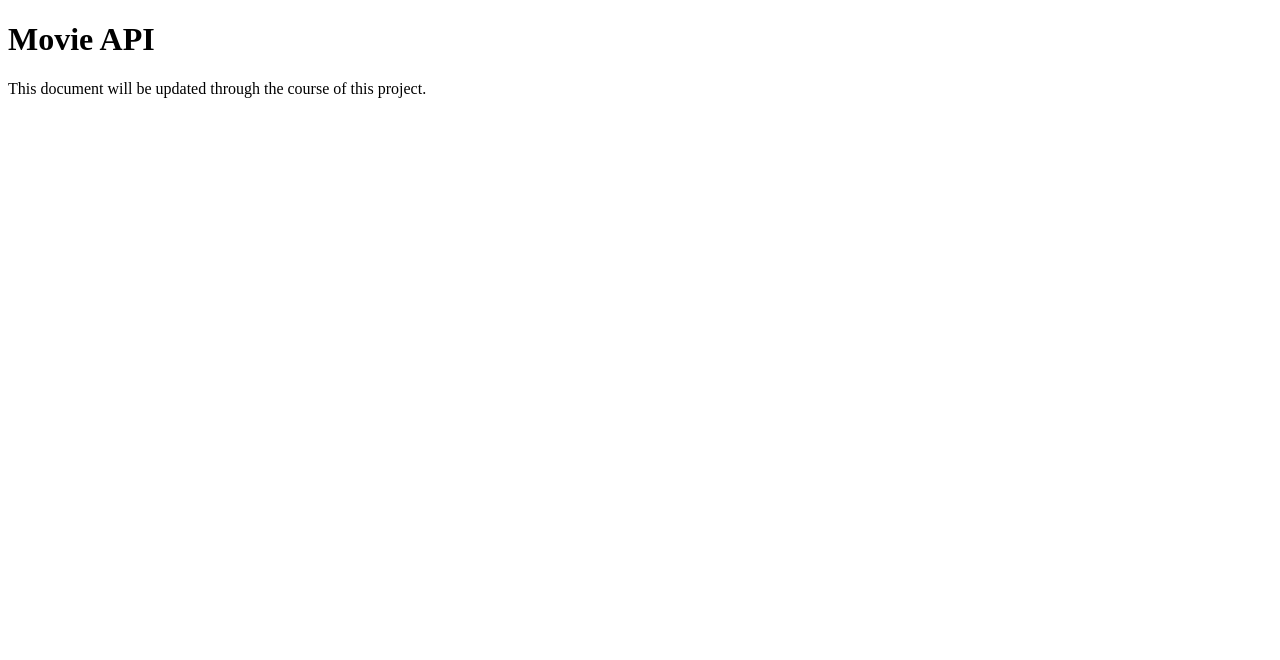
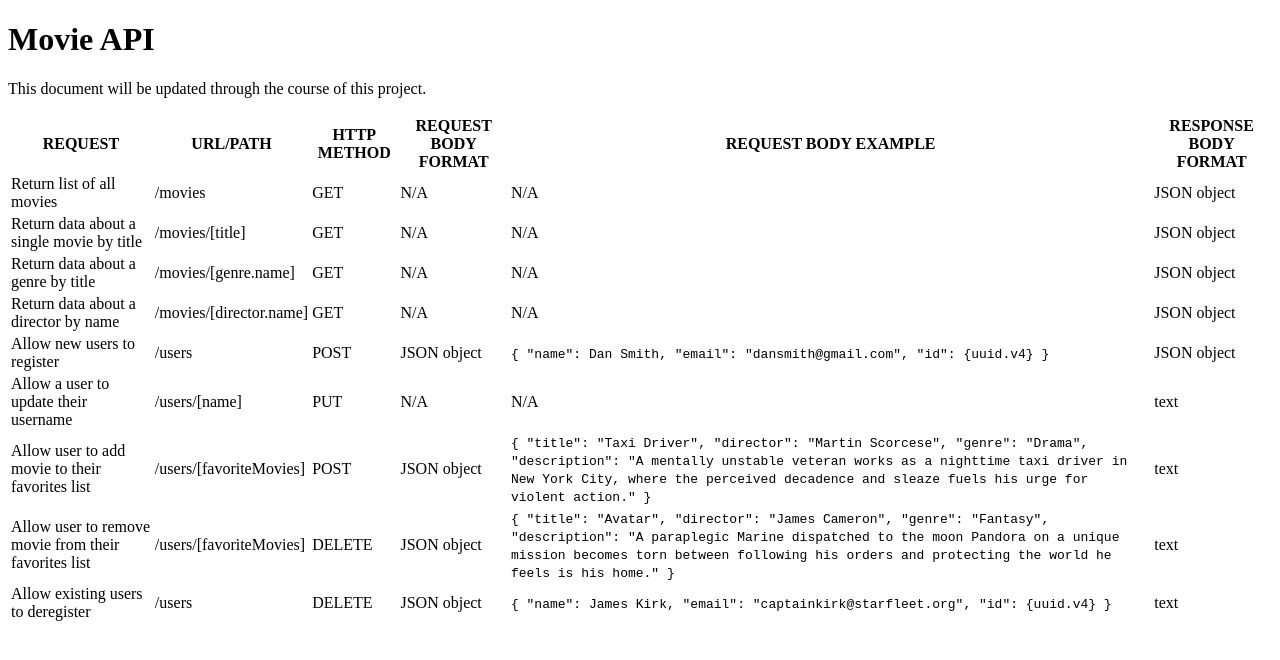
Before and after one commit to elicost/movie_api, a website: page public/documentation.html in a window 1280 px wide. Drawn offline with Linux system fonts and the light colour scheme; files that its build step writes are made by us from their sources.

Commit message:
Update to reflect API endpoints

```diff
--- a/public/documentation.html
+++ b/public/documentation.html
@@ -11,5 +11,91 @@
 <body>
     <h1>Movie API</h1>
     <p>This document will be updated through the course of this project.</p>
+    <table>
+	<thead>
+		<tr>
+			<th>REQUEST</th>
+			<th>URL/PATH</th>
+			<th>HTTP METHOD</th>
+			<th>REQUEST BODY FORMAT</th>
+			<th>REQUEST BODY EXAMPLE</th>
+			<th>RESPONSE BODY FORMAT</th>
+		</tr>
+	</thead>
+	<tbody>
+		<tr>
+			<td>Return list of all movies</td>
+			<td>/movies</td>
+			<td>GET</td>
+			<td>N/A</td>
+			<td>N/A</td>
+			<td>JSON object</td>
+		</tr>
+		<tr>
+			<td>Return data about a single movie by title</td>
+			<td>/movies/[title]</td>
+			<td>GET</td>
+			<td>N/A</td>
+			<td>N/A</td>
+			<td>JSON object</td>
+		</tr>
+		<tr>
+			<td>Return data about a genre by title</td>
+			<td>/movies/[genre.name]</td>
+			<td>GET</td>
+			<td>N/A</td>
+			<td>N/A</td>
+			<td>JSON object</td>
+		</tr>
+		<tr>
+			<td>Return data about a director by name</td>
+			<td>/movies/[director.name]</td>
+			<td>GET</td>
+			<td>N/A</td>
+			<td>N/A</td>
+			<td>JSON object</td>
+		</tr>
+		<tr>
+			<td>Allow new users to register</td>
+			<td>/users</td>
+			<td>POST</td>
+			<td>JSON object</td>
+			<td><code>{ "name": Dan Smith, "email": "dansmith@gmail.com", "id": {uuid.v4} }</code></td>
+			<td>JSON object</td>
+		</tr>
+		<tr>
+			<td>Allow a user to update their username</td>
+			<td>/users/[name]</td>
+			<td>PUT</td>
+			<td>N/A</td>
+			<td>N/A</td>
+			<td>text</td>
+		</tr>
+		<tr>
+			<td>Allow user to add movie to their favorites list</td>
+			<td>/users/[favoriteMovies]</td>
+			<td>POST</td>
+			<td>JSON object</td>
+			<td><code>{ "title": "Taxi Driver", "director": "Martin Scorcese", "genre": "Drama", "description": "A mentally unstable veteran works as a nighttime taxi driver in New York City, where the perceived decadence and sleaze fuels his urge for violent action." }</code></td>
+			<td>text</td>
+		</tr>
+		<tr>
+			<td>Allow user to remove movie from their favorites list</td>
+			<td>/users/[favoriteMovies]</td>
+			<td>DELETE</td>
+			<td>JSON object</td>
+			<td><code>{ "title": "Avatar", "director": "James Cameron", "genre": "Fantasy", "description": "A paraplegic Marine dispatched to the moon Pandora on a unique mission becomes torn between following his orders and protecting the world he feels is his home." }</code></td>
+			<td>text</td>
+		</tr>
+		<tr>
+			<td>Allow existing users to deregister</td>
+			<td>/users</td>
+			<td>DELETE</td>
+			<td>JSON object</td>
+			<td><code>{ "name": James Kirk, "email": "captainkirk@starfleet.org", "id": {uuid.v4} }</code></td>
+			<td>text</td>
+		</tr>
+	</tbody>
+    </table>
 </body>
 </html>
```
